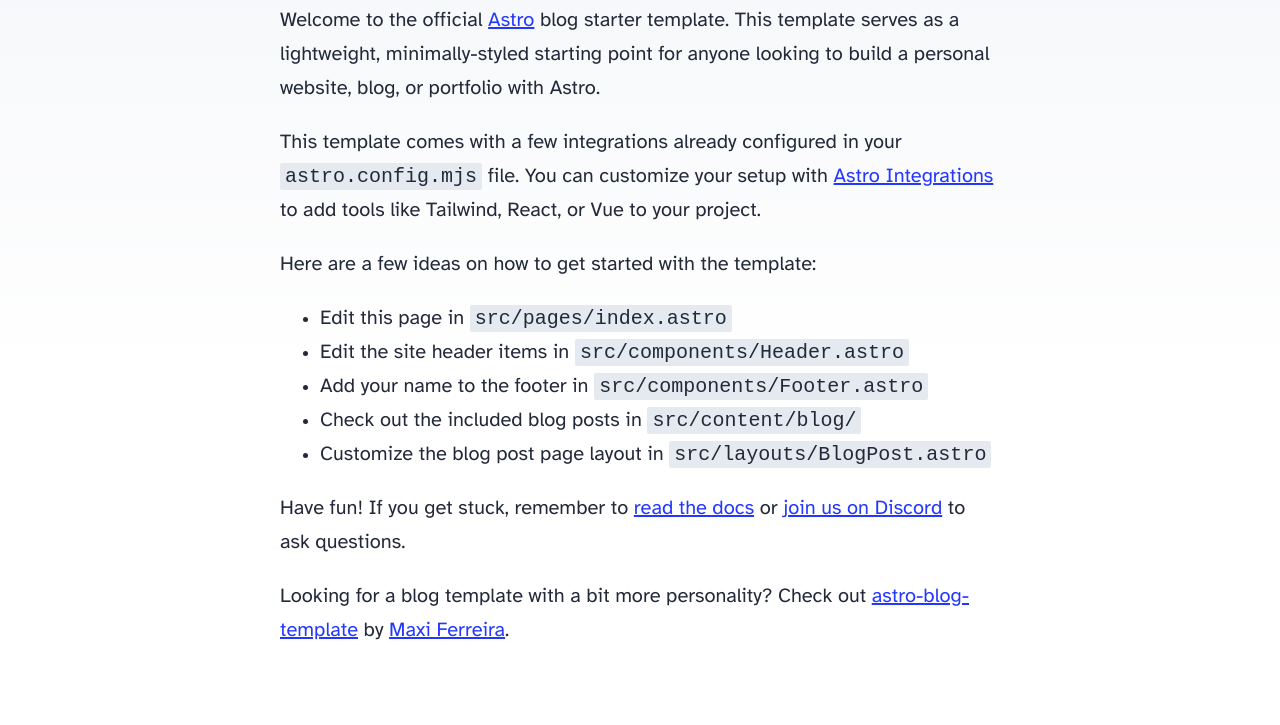
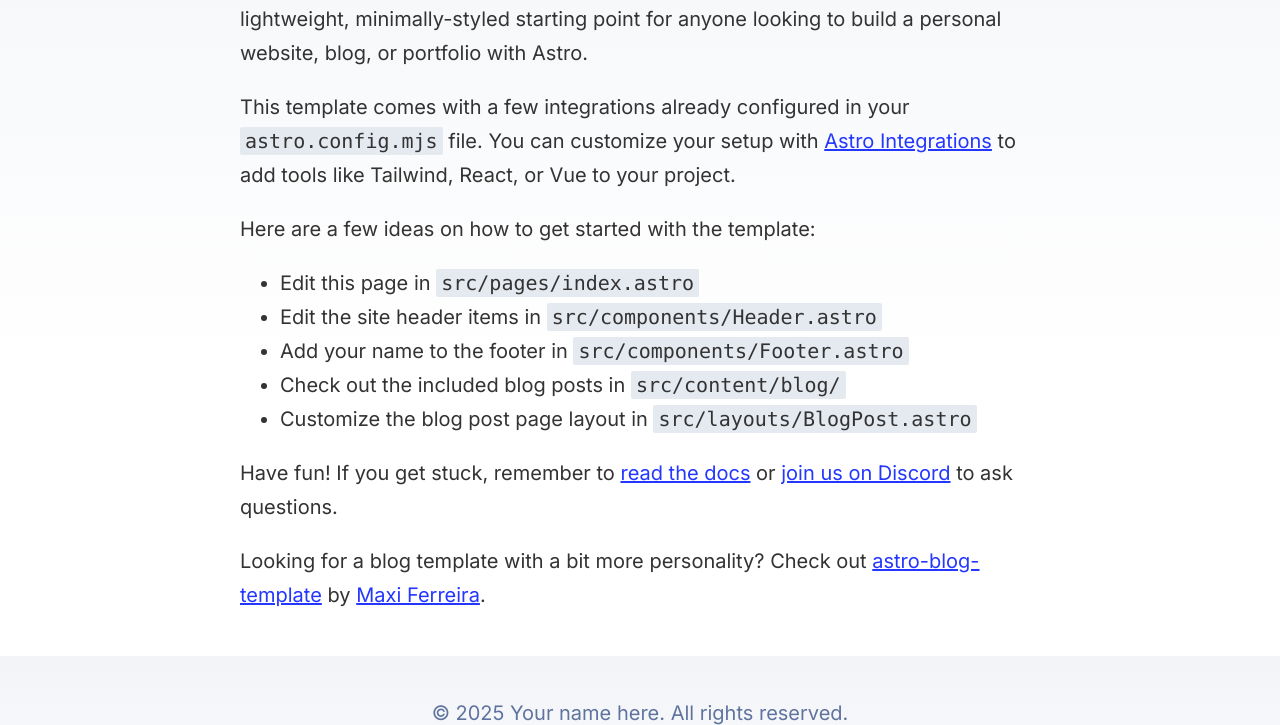
Before and after one commit to Trichiurus-lepturus/npu-lug-blog, an Astro site: page / in a window 1280 px wide. Shown: the part 227-952 px from the top of the page. Built offline with nearby package versions, Linux system fonts and the light colour scheme; Astro itself is replaced by a stand-in of ours; a web font is replaced by a local one.

Commit message:
refactor: BaseHead component, add BaseLayout and NavLayout, and enhance global styles with new font families and layout adjustments.

```diff
--- a/src/components/BaseHead.astro
+++ b/src/components/BaseHead.astro
@@ -1,8 +1,8 @@
 ---
 // Import the global.css file here so that it is included on
 // all pages through the use of the <BaseHead /> component.
-import '../styles/global.css';
-import { SITE_TITLE } from '../consts';
+import "../styles/global.css";
+import { SITE_TITLE } from "../consts";
 
 interface Props {
   title: string;
@@ -12,7 +12,7 @@
 
 const canonicalURL = new URL(Astro.url.pathname, Astro.site);
 
-const { title, description, image = '/blog-placeholder-1.jpg' } = Astro.props;
+const { title, description, image = "/blog-placeholder-1.jpg" } = Astro.props;
 ---
 
 <!-- Global Metadata -->
@@ -24,13 +24,25 @@
   rel="alternate"
   type="application/rss+xml"
   title={SITE_TITLE}
-	href={new URL('rss.xml', Astro.site)}
+  href={new URL("rss.xml", Astro.site)}
 />
 <meta name="generator" content={Astro.generator} />
 
 <!-- Font preloads -->
-<link rel="preload" href="/fonts/atkinson-regular.woff" as="font" type="font/woff" crossorigin />
-<link rel="preload" href="/fonts/atkinson-bold.woff" as="font" type="font/woff" crossorigin />
+<link
+  rel="preload"
+  href="/fonts/atkinson-regular.woff"
+  as="font"
+  type="font/woff"
+  crossorigin
+/>
+<link
+  rel="preload"
+  href="/fonts/atkinson-bold.woff"
+  as="font"
+  type="font/woff"
+  crossorigin
+/>
 
 <!-- Canonical URL -->
 <link rel="canonical" href={canonicalURL} />
@@ -53,3 +65,11 @@
 <meta property="twitter:title" content={title} />
 <meta property="twitter:description" content={description} />
 <meta property="twitter:image" content={new URL(image, Astro.url)} />
+
+<!-- Google Fonts -->
+<link rel="preconnect" href="https://fonts.googleapis.com" />
+<link rel="preconnect" href="https://fonts.gstatic.com" crossorigin />
+<link
+  href="https://fonts.googleapis.com/css2?family=Cascadia+Code:ital,wght@0,200..700;1,200..700&family=Inter:ital,opsz,wght@0,14..32,100..900;1,14..32,100..900&family=Noto+Sans+SC:wght@100..900&display=swap"
+  rel="stylesheet"
+/>
--- /dev/null
+++ b/src/layouts/BaseLayout.astro
@@ -0,0 +1,46 @@
+---
+import BaseHead from "../components/BaseHead.astro";
+import Footer from "../components/Footer.astro";
+import "../styles/global.css"; // 引入全局样式
+
+const { title, description } = Astro.props;
+---
+
+<html lang="en">
+  <head>
+    <BaseHead title={title} description={description} />
+    <style
+      define:vars={{
+        headerHeight: "var(--header-height)", // 将 CSS 变量传递给 style 标签
+        footerHeight: "var(--footer-height)",
+      }}
+    >
+      /* 可以在这里添加 BaseLayout 特有的样式，或者使用全局样式 */
+      body {
+        padding-top: 0; /* 初始设置为0，如果header是sticky/fixed的，后续页面布局再调整 */
+        padding-bottom: var(--footerHeight); /* 为页脚预留空间 */
+      }
+      /* 确保 Footer 在 BaseLayout 中表现正常 */
+      footer {
+        height: var(--footerHeight);
+        background-color: var(--color-footer-bg);
+        color: var(--color-footer-text);
+        padding: 0 var(--spacing-md);
+        display: flex;
+        align-items: center;
+        justify-content: center; /* 或 space-between, flex-start, flex-end */
+        font-size: 0.9rem; /* 稍微小一点的字体 */
+        width: 100%; /* 确保宽度为 100% */
+        box-sizing: border-box; /* 防止 padding 影响总宽度 */
+        position: fixed; /* 固定在底部 */
+        bottom: 0;
+        left: 0;
+      }
+    </style>
+  </head>
+  <body>
+    <slot />
+    {/* 子页面内容将插入此处 */}
+    <Footer />
+  </body>
+</html>
--- /dev/null
+++ b/src/layouts/NavLayout.astro
@@ -0,0 +1,20 @@
+---
+import BaseLayout from "./BaseLayout.astro";
+import Header from "../components/Header.astro";
+
+const { title, description } = Astro.props;
+---
+
+<BaseLayout title={title} description={description}>
+  <Header />
+  <main>
+    <slot />
+  </main>
+</BaseLayout>
+<style>
+  main {
+    /* Add some top padding to prevent content from hiding behind a potentially fixed/sticky header */
+    /* Using CSS variable defined in BaseLayout/global.css */
+    padding-top: calc(var(--header-height) + var(--spacing-lg));
+  }
+</style>
--- a/src/styles/global.css
+++ b/src/styles/global.css
@@ -5,6 +5,34 @@
  */
 
 :root {
+  --font-family-sans: "Inter", system-ui, -apple-system, BlinkMacSystemFont,
+    "Segoe UI", Roboto, Oxygen, Ubuntu, Cantarell, "Open Sans", "Helvetica Neue",
+    sans-serif;
+  --font-family-cjk: "Noto Sans SC", "PingFang SC", "Microsoft YaHei",
+    sans-serif;
+  --font-family-mono: "Cascadia Code", "SFMono-Regular", Consolas,
+    "Liberation Mono", Menlo, Courier, monospace;
+
+  --color-text: #333;
+  --color-background: #fff;
+  --color-primary: #007bff;
+  --color-secondary: #6c757d;
+  --color-accent: #ffc107;
+  --color-border: #eee;
+  --color-footer-bg: #f8f9fa;
+  --color-footer-text: #6c757d;
+
+  --spacing-xs: 0.25rem;
+  --spacing-sm: 0.5rem;
+  --spacing-md: 1rem;
+  --spacing-lg: 1.5rem;
+  --spacing-xl: 2rem;
+  --spacing-xxl: 3rem;
+
+  --content-width: 800px;
+  --header-height: 60px;
+  --footer-height: 40px;
+
   --accent: #2337ff;
   --accent-dark: #000d8a;
   --black: 15, 18, 25;
@@ -12,42 +40,32 @@
   --gray-light: 229, 233, 240;
   --gray-dark: 34, 41, 57;
   --gray-gradient: rgba(var(--gray-light), 50%), #fff;
-	--box-shadow:
-		0 2px 6px rgba(var(--gray), 25%), 0 8px 24px rgba(var(--gray), 33%),
-		0 16px 32px rgba(var(--gray), 33%);
-}
-@font-face {
-	font-family: 'Atkinson';
-	src: url('/fonts/atkinson-regular.woff') format('woff');
-	font-weight: 400;
-	font-style: normal;
-	font-display: swap;
-}
-@font-face {
-	font-family: 'Atkinson';
-	src: url('/fonts/atkinson-bold.woff') format('woff');
-	font-weight: 700;
-	font-style: normal;
-	font-display: swap;
+  --box-shadow: 0 2px 6px rgba(var(--gray), 25%),
+    0 8px 24px rgba(var(--gray), 33%), 0 16px 32px rgba(var(--gray), 33%);
 }
 body {
-	font-family: 'Atkinson', sans-serif;
+  font-family: var(--font-family-sans), var(--font-family-cjk);
+  color: var(--color-text);
+  background-color: var(--color-background);
   margin: 0;
   padding: 0;
+  display: flex;
+  flex-direction: column;
+  min-height: 100vh;
   text-align: left;
   background: linear-gradient(var(--gray-gradient)) no-repeat;
   background-size: 100% 600px;
   word-wrap: break-word;
   overflow-wrap: break-word;
-	color: rgb(var(--gray-dark));
   font-size: 20px;
   line-height: 1.7;
 }
 main {
-	width: 720px;
-	max-width: calc(100% - 2em);
-	margin: auto;
-	padding: 3em 1em;
+  flex-grow: 1;
+  max-width: var(--content-width);
+  margin-left: auto;
+  margin-right: auto;
+  padding: var(--spacing-lg);
 }
 h1,
 h2,
@@ -153,3 +171,9 @@
   /* added line to stop words getting smushed together (as they go onto separate lines and some screen readers do not understand line feeds as a space */
   white-space: nowrap;
 }
+
+/* Add specific font family for code elements */
+pre,
+code {
+  font-family: var(--font-family-mono);
+}
```
Lines whose indentation alone changed are shown as unchanged.
